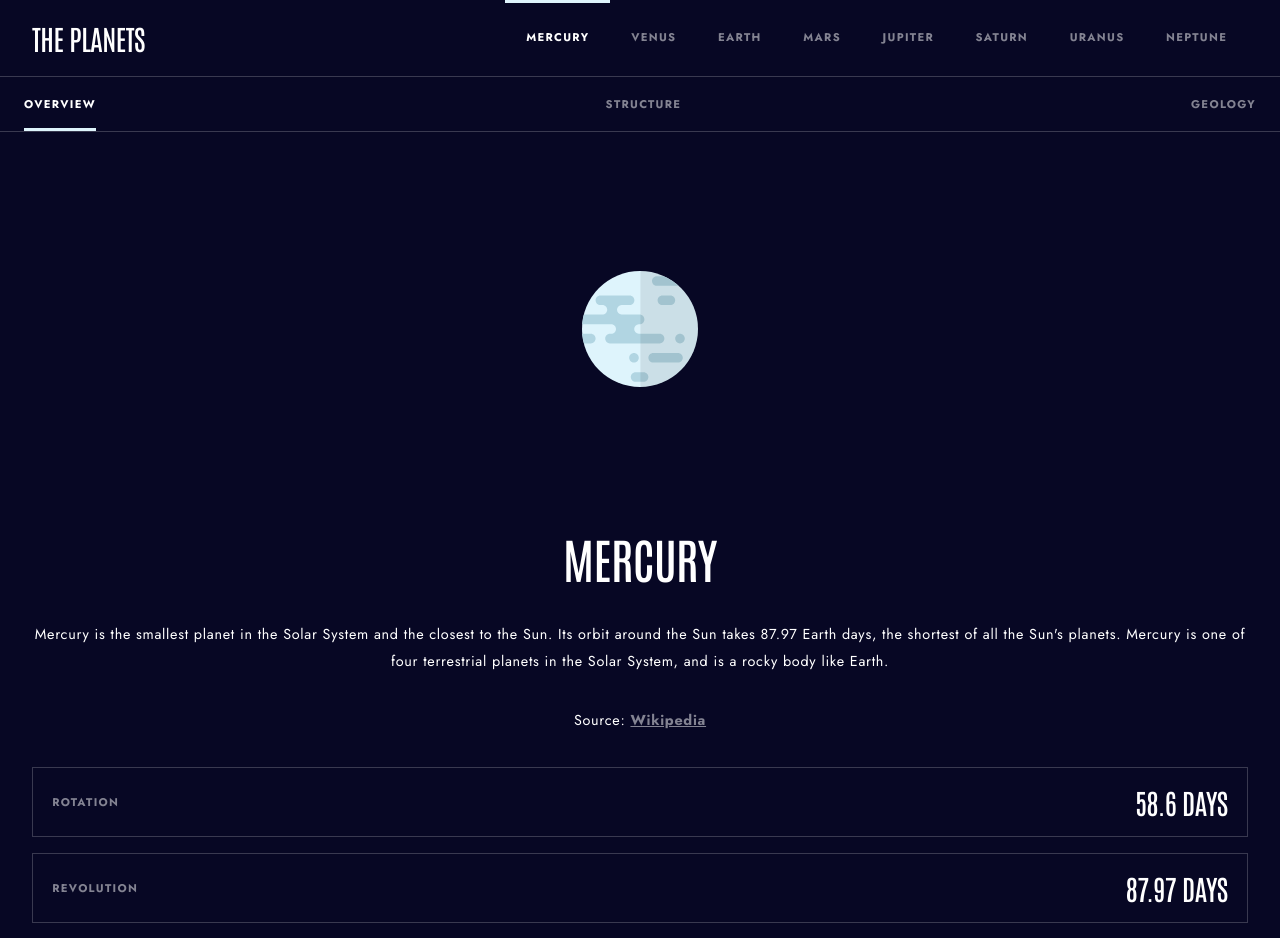
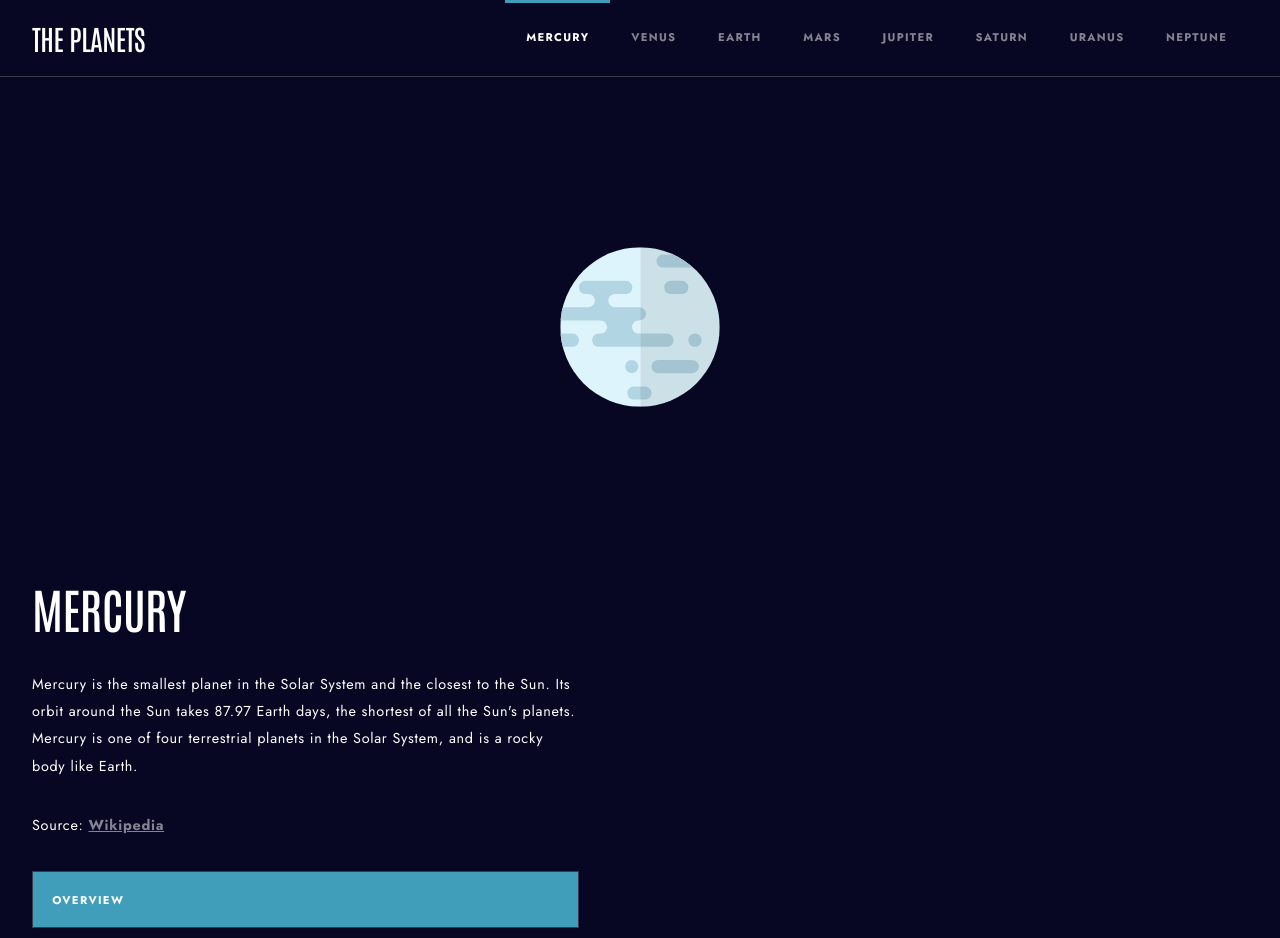
Before and after one commit to marina-lazarevic/The-Planets, a Vue app: page / in a window 1280 px wide. Shown: the top 938 px of the page. Built offline with nearby package versions, Linux system fonts and the light colour scheme.

Commit message:
planet component responsive - tablet

```diff
--- a/src/components/NavBar.vue
+++ b/src/components/NavBar.vue
@@ -1,5 +1,5 @@
 <template>
-  <header class="header" :style= "[this.nav_visibility ? {'position': 'fixed'} : {'position': 'relative'}]">
+  <header class="header" :style= "[this.nav_visibility == true && this.screen_sm == true ? {'position': 'fixed'} : {'position': 'relative'}]">
     <Transition name="header__branding-transition">
       <a href="/" v-show="show === true || this.screen_sm === false" class="header__branding">
         <span>The Planets</span>
--- a/src/components/PlanetPage.vue
+++ b/src/components/PlanetPage.vue
@@ -98,10 +98,30 @@ export default {
             position: absolute;
             transform: translateY(80%);
         }
+
+        @media screen and (min-width: a.$screen-md) {
+            padding-top: 0;
+            min-height: 500px;
+
+            img {
+                transform: scale(.55);
+            }
+        }
+    }
+
+    &__info {
+        @media screen and (min-width: a.$screen-md) and (max-width: a.$screen-lg) {
+            @include a.d-flex(center, space-between);
+        }
     }
 
     &__article {
         text-align: center;
+        @media screen and (min-width: a.$screen-md) {
+            text-align: left;
+            width: 45%;
+            flex-shrink: 0;
+        }
     }
 
     &__name {
@@ -138,6 +158,16 @@ export default {
         padding: 0 1.5rem;
         @include a.d-flex(center, space-between);
         border-bottom: 1px solid rgba(a.$light, $alpha: .2);
+
+        @media screen and (min-width: a.$screen-md) {
+            position: static;
+            border-bottom: none;
+            flex-direction: column;
+            align-items: flex-start;
+            padding: 0;
+            width: 45%;
+            flex-shrink: 0;
+        }
     }
 
     &__toggle-btn {
@@ -163,6 +193,30 @@ export default {
                 opacity: 1;
             }
         }
+
+        @media screen and (min-width: a.$screen-md) {
+            padding: 1.2rem;
+            width: 100%;
+            text-align: left;
+            margin-bottom: 1rem;
+            border: 1px solid rgba(a.$light, $alpha: .2);
+            color: a.$light;
+
+            &:hover {
+                background-color: a.$gray;
+            }
+
+            &::before {
+                height: 100%;
+                z-index: -1;
+            }
+        }
+    }
+
+    &__stats {
+        @media screen and (min-width: a.$screen-md) {
+            @include a.d-flex(center, space-between);
+        }
     }
 
     &__stats-container {
@@ -170,14 +224,25 @@ export default {
         @include a.d-flex(center, space-between);
         padding: 1rem 1.2rem;
         margin-bottom: 1rem;
+
+        @media screen and (min-width: a.$screen-md) {
+            flex-direction: column;
+            align-items: flex-start;
+            width: 23.5%;
+        }
     }
 
     &__stats-type {
         @include a.jost-bold-sm;
+        white-space: nowrap;
+        @media screen and (min-width: a.$screen-md) {
+            margin-bottom: .5rem;
+        }
     }
 
     &__stats-item {
         @include a.antonio-md;
+        white-space: nowrap;
     }
 }
 </style>
--- a/src/scss/abstract/_variables.scss
+++ b/src/scss/abstract/_variables.scss
@@ -2,11 +2,12 @@
 
 $light: #ffffff;
 $dark: #070724;
-$mercury: #DEF4FC;
+$gray: rgba(#D8D8D8, $alpha: .2);
+$mercury: #419EBB;
 $venus: #eda249;
 $earth: #545BFE;
 $mars: #d83a34;
-$jupiter: #ECAD7A;
+$jupiter: #CD5120;
 $saturn: #FCCB6B;
 $uranus: #1ec2a4;
 $neptune: #2d68f0;
```
